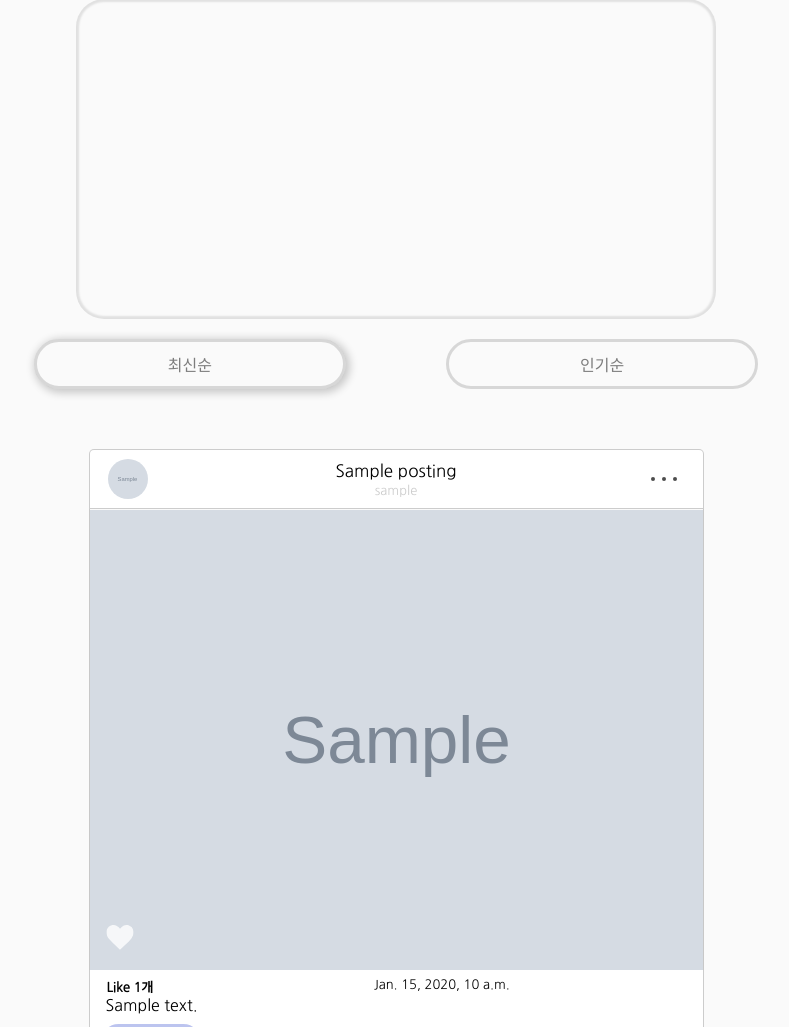
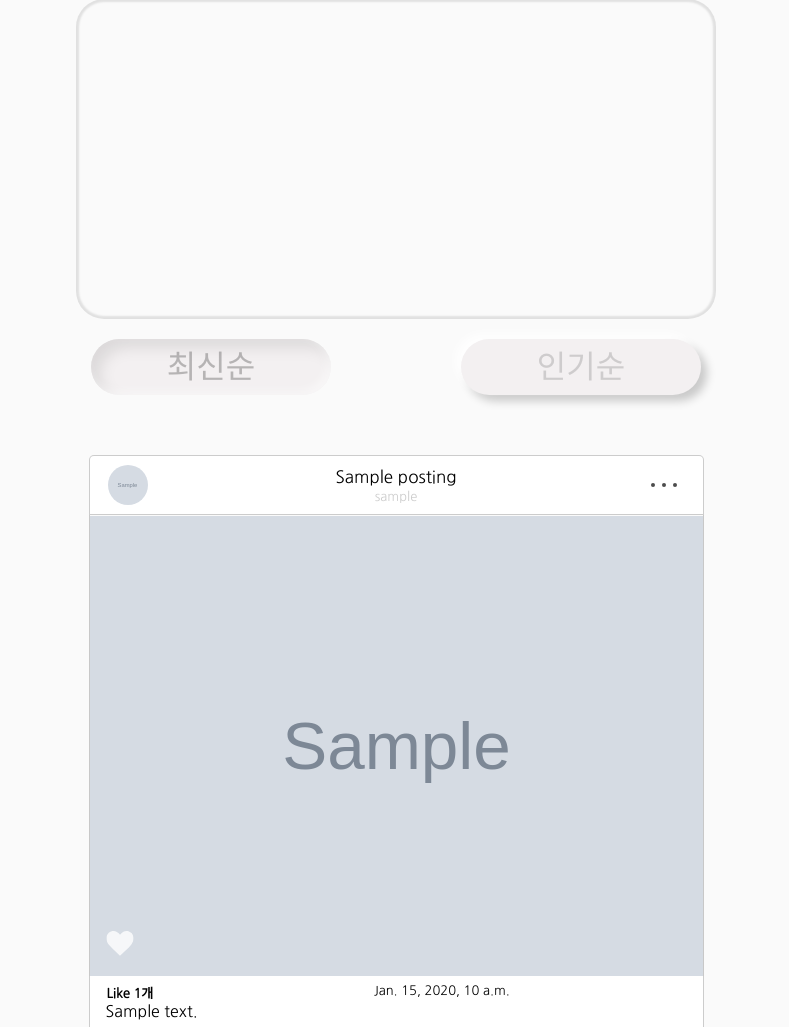
Before and after one commit to clomia/Aribi, a Django app: template templates/page/intro/main.html in a window 1280 px wide. Shown: the part 556-1583 px from the top of the page, without its empty margins (244-1033 px from the left). Run offline with Django 3.2, Linux system fonts and the light colour scheme; the template is opened without the code that fills it: most values are stand-ins (such as "Sample title", 1, 10 or a date in 2020); grey boxes marked "Sample" are stand-in pictures.

Commit message:
intro sort btn 디자인 변경

```diff
--- a/static/css/page/intro/core.css
+++ b/static/css/page/intro/core.css
@@ -4,7 +4,7 @@
 @import "tag_space.css";
 @import "table_animation.css";
 @import "spec_btn.css";
-@import "postings.css";
+@import "sort_btn.css";
 
 * {
     /* django가 원인인지 자꾸 멋대로 속성이 생긴다. 일단 이 속성은 여기 *에서 정의해야만 적용되더라..*/
--- a/static/css/page/intro/postings.css
+++ /dev/null
@@ -1,32 +0,0 @@
-.sort-btn{
-    display: flex;
-    width: 100%;
-    justify-content: center;
-    margin-top: 20px;
-}
-
-.sort-btn__latest,
-.sort-btn__popularity{
-    margin: 0 50px;
-}
-
-
-.sort-btn__ele{
-    padding: 10px 131px;
-    border-radius: 100px;
-    color: rgba(0, 0, 0, 0.5);
-    border: 3px solid rgba(0, 0, 0, 0.14);
-    -webkit-touch-callout: none;
-    -webkit-user-select: none;
-    -khtml-user-select: none;
-    -moz-user-select: none;
-    -ms-user-select: none;
-    user-select: none;
-}
-.sort-btn__ele:hover{
-    cursor: pointer;
-}
-
-.sort-btn__selected{
-    box-shadow: 2px 2px 8px 2px rgba(0, 0, 0, 0.2);
-}
--- /dev/null
+++ b/static/css/page/intro/sort_btn.css
@@ -0,0 +1,31 @@
+.sort-btn{
+    display: flex;
+    width: var(--intro-width);
+    justify-content: space-between;
+    margin-top: 20px;
+    padding: 0 15px;
+}
+.sort-btn__ele{
+    width: 30vmin;
+    height: 7vmin;
+    background: #f3f0f1;
+    border-radius: 32px;
+    display: flex;
+    justify-content: center;
+    align-items: center;
+    cursor: pointer;
+    box-shadow: -6px -6px 10px rgba(255, 255, 255, 0.8), 6px 6px 10px rgba(0, 0, 0, 0.2);
+    color: rgba(0, 0, 0, 0.15);
+}
+
+.sort-btn__ele span {
+    line-height: 100px;
+    font-family: "Montserrat", sans-serif;
+    font-size: 32px;
+    font-weight: semibold;
+}
+
+.sort-btn__selected{
+    box-shadow: inset -4px -4px 8px rgba(255, 255, 255, 0.5), inset 8px 8px 16px rgba(0, 0, 0, 0.1);
+    color: rgba(0, 0, 0, 0.25);
+}
--- a/templates/page/intro/postings.html
+++ b/templates/page/intro/postings.html
@@ -1,9 +1,9 @@
 <div class="sort-btn">
     <div class="sort-btn__ele sort-btn__latest sort-btn__selected">
-        최신순
+        <span>최신순</span>
     </div>
     <div class="sort-btn__ele sort-btn__popularity">
-        인기순
+        <span>인기순</span>
     </div>
 </div>
 <div class="postings-section">
```
